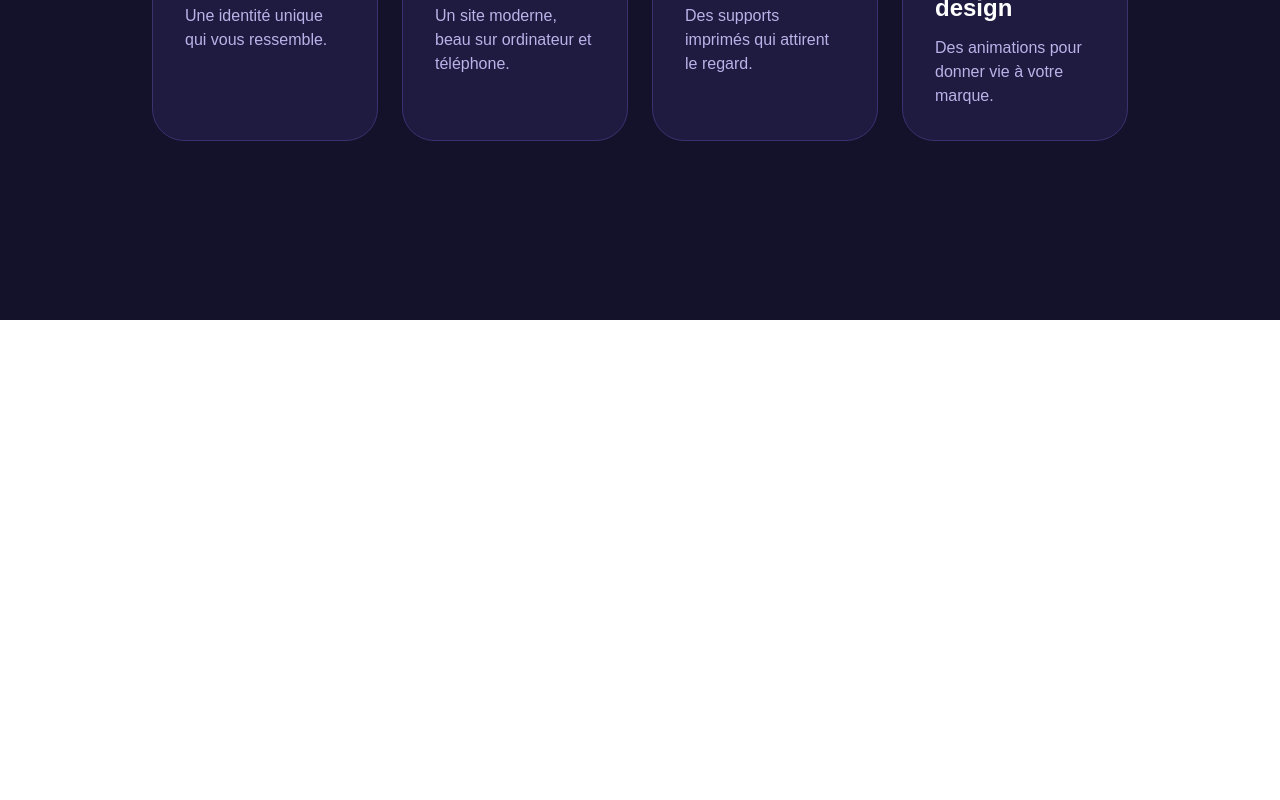
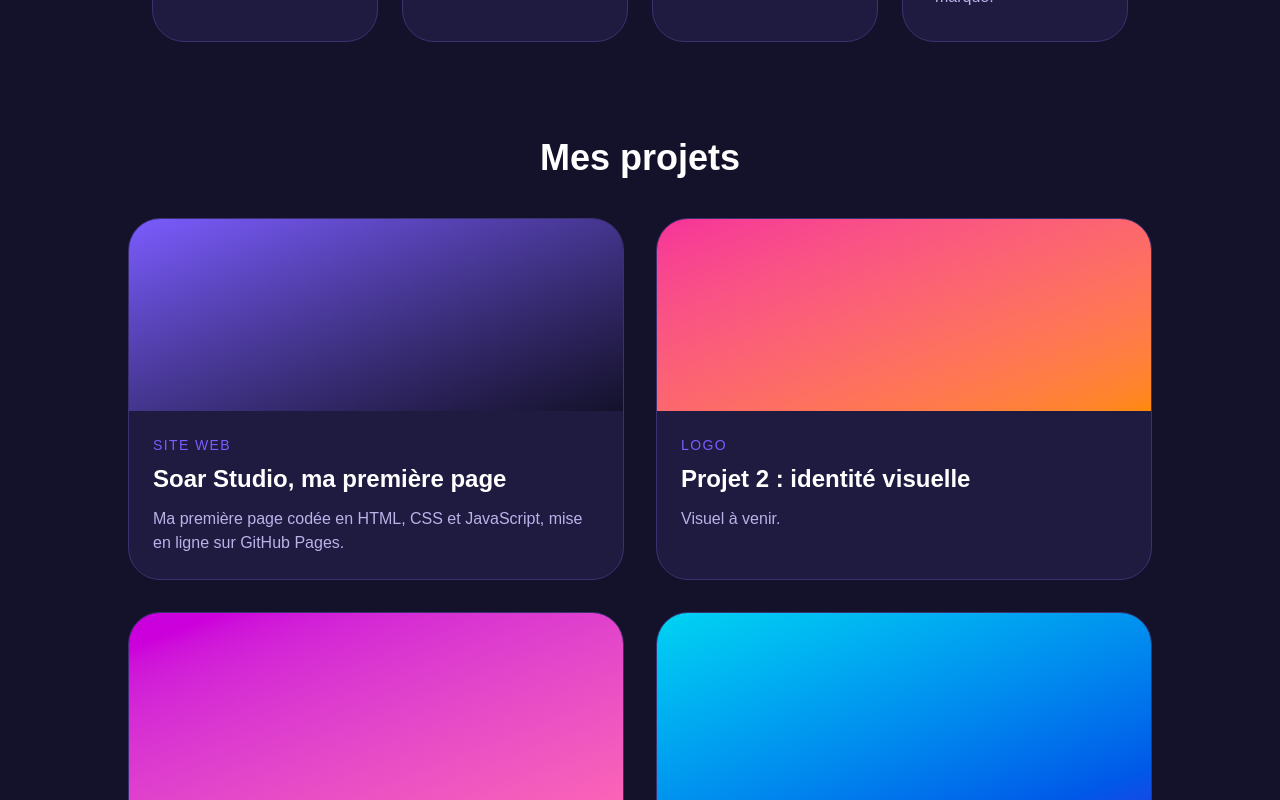
Before and after one commit to seita-sokhona/portfolio-soar, a Next.js app: page / in a window 1280 px wide. Shown: the part 480-1280 px from the top of the page. Before the commit the page ends 800 px from the top, so only its background shows below. Built offline with nearby package versions, Linux system fonts and the light colour scheme.

Commit message:
Section Mes projets avec CarteProjet

```diff
--- /dev/null
+++ b/app/components/CarteProjet.js
@@ -0,0 +1,12 @@
+export default function CarteProjet({ titre, categorie, description, degrade, lien }) {
+  return (
+    <a href={lien} target="_blank" className="block bg-[#1f1a40] border border-[#3a3270] rounded-4xl overflow-hidden text-left transition hover:-translate-y-2 hover:border-[#7b5cff]">
+      <div className={`h-48 bg-gradient-to-br ${degrade}`}></div>
+      <div className="p-6">
+        <p className="text-sm uppercase tracking-widest text-[#7b5cff]">{categorie}</p>
+        <h3 className="mt-2 text-2xl font-bold">{titre}</h3>
+        <p className="mt-3 text-[#b9b3e8]">{description}</p>
+      </div>
+    </a>
+  );
+}
--- a/app/page.js
+++ b/app/page.js
@@ -1,4 +1,5 @@
 import CarteService from "./components/CarteService";
+import CarteProjet from "./components/CarteProjet";
 
 export default function Home() {
   return (
@@ -13,6 +14,37 @@ export default function Home() {
         <CarteService titre="Flyer" texte="Des supports imprimés qui attirent le regard." />
         <CarteService titre="Motion design" texte="Des animations pour donner vie à votre marque." />
       </section>
+        <h2 className="mt-24 text-4xl font-bold">Mes projets</h2>
+      <section className="mt-10 grid grid-cols-1 md:grid-cols-2 gap-8 max-w-5xl w-full">
+        <CarteProjet
+          titre="Soar Studio, ma première page"
+          categorie="Site web"
+          description="Ma première page codée en HTML, CSS et JavaScript, mise en ligne sur GitHub Pages."
+          degrade="from-[#7b5cff] to-[#14112b]"
+          lien="https://seita-sokhona.github.io/ma-premiere-page/"
+        />
+        <CarteProjet
+          titre="Projet 2 : identité visuelle"
+          categorie="Logo"
+          description="Visuel à venir."
+          degrade="from-pink-500 to-orange-400"
+          lien="#"
+        />
+        <CarteProjet
+          titre="Projet 3 : affiche"
+          categorie="Flyer"
+          description="Visuel à venir."
+          degrade="from-fuchsia-600 to-pink-400"
+          lien="#"
+        />
+        <CarteProjet
+          titre="Projet 4 : animation"
+          categorie="Motion design"
+          description="Visuel à venir."
+          degrade="from-cyan-400 to-blue-700"
+          lien="#"
+        />
+      </section>
     </main>
   );
 }
```
